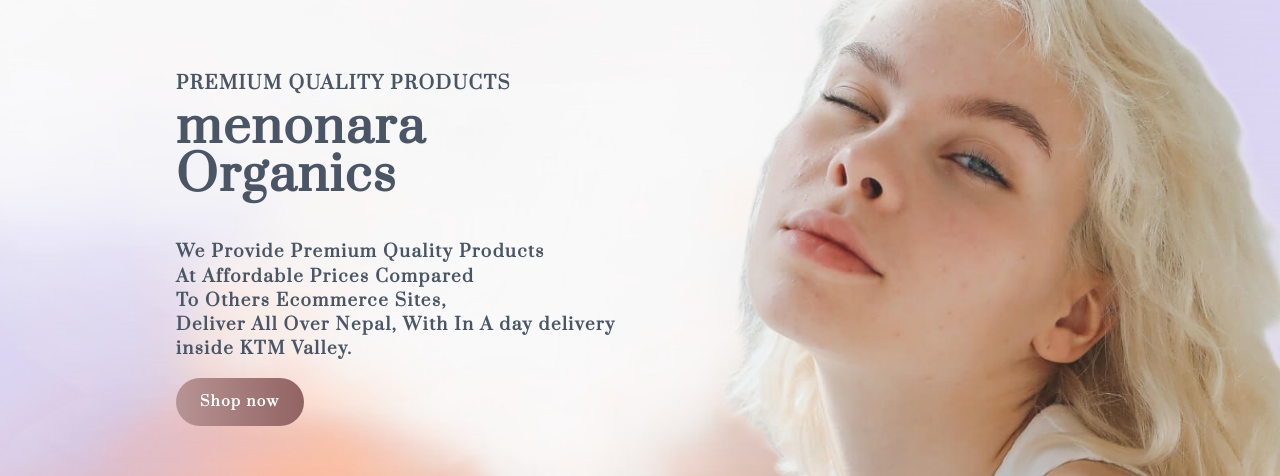
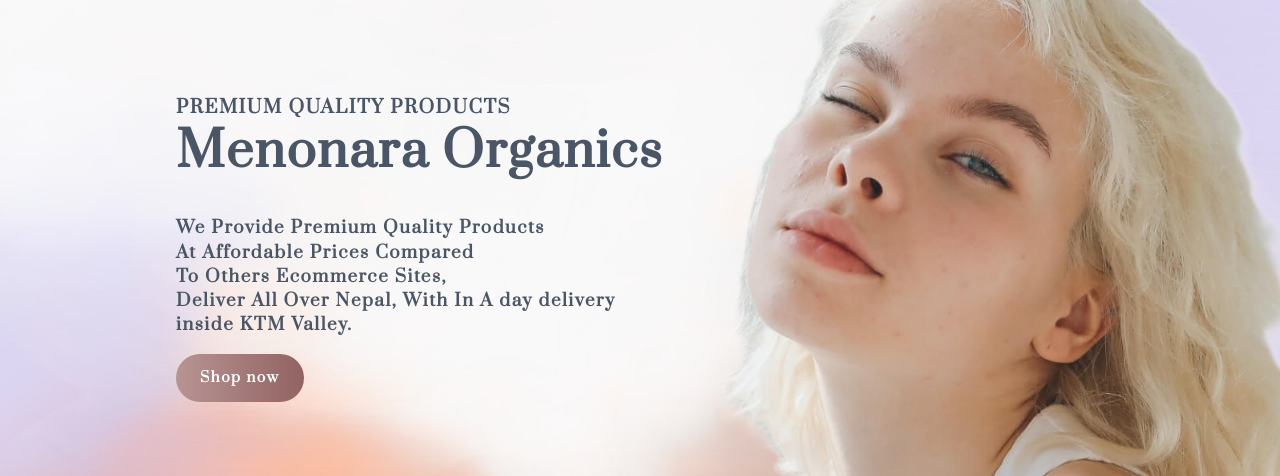
Before and after one commit to poshan25/fina, a React (Vite) app: page / in a window 1280 px wide. Shown: the part 172-648 px from the top of the page. Built offline with nearby package versions, Linux system fonts and the light colour scheme; no server answers; the database is empty.

Commit message:
update main banner text

```diff
--- a/src/pages/TabooOrganics.jsx
+++ b/src/pages/TabooOrganics.jsx
@@ -88,12 +88,12 @@
         {/* Hero Section */}
         <section className="px-6 py-30 md:py-16 md:mt-[-90px] flex flex-col md:flex-row items-center justify-between h-full">
           {/* Text Section */}
-          <div className="md:max-w-md text-left space-y-4">
+          <div className="max-w-[500px] text-left space-y-4">
             <p className="text-lg tracking-widest font-semibold text-gray-600 sm:text-lg">
               PREMIUM QUALITY PRODUCTS
             </p>
-            <h1 className="text-3xl sm:text-5xl font-bold mb-6 sm:mb-10 mt-[-10px] text-[#4a5565]">
-              menonara Organics
+            <h1 className="text-xl sm:text-5xl font-bold mb-6 sm:mb-10 mt-[-10px] text-[#4a5565]">
+              Menonara Organics
             </h1>
             <p className="text-sm sm:text-[17px] font-semibold text-[#4a5565] md:text-gray-600">
               We Provide Premium Quality Products <br /> At Affordable Prices Compared <br />
```
